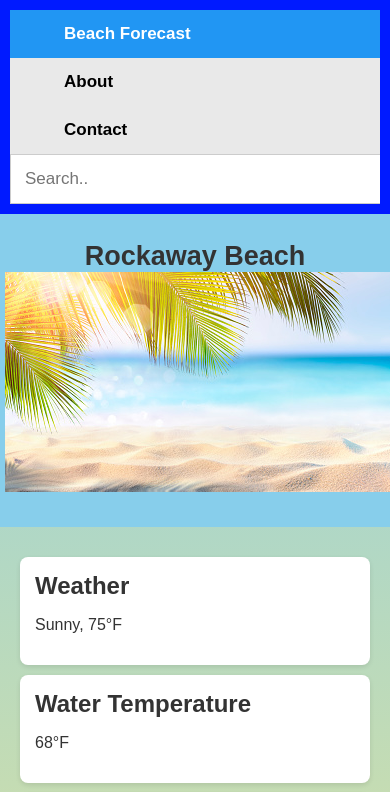
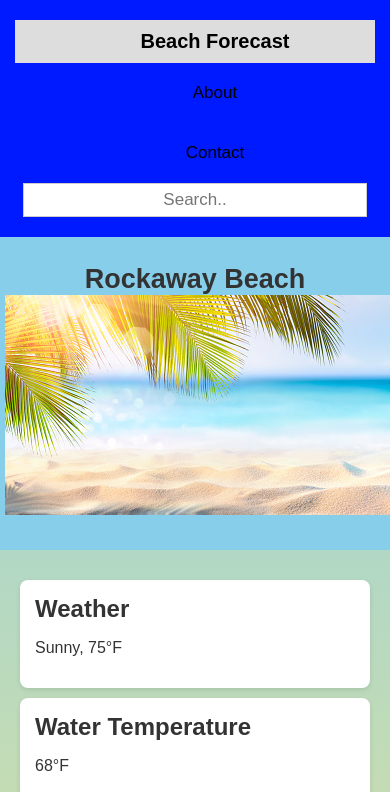
Before and after one commit to haiderqal/beach-app, a plain HTML site: page code.html in a window 390 px wide. Shown: the top 792 px of the page. Drawn offline with Linux system fonts and the light colour scheme; files whose address does not match are found by name.

Commit message:
New update

```diff
--- a/code.html
+++ b/code.html
@@ -7,22 +7,17 @@
     <link rel="stylesheet" href="code2.css" />
   </head>
 
-
-
   <header>
-      <div class="topnav">
-        <h1>
-        <a class="active" href="#home">Beach Forecast</a>
+    <div class="topnav">
+      <a class="home-btn" href="#home">Beach Forecast</a>
+      <!-- Left-aligned button -->
+      <div class="nav-links">
         <a href="#about">About</a>
         <a href="#contact">Contact</a>
-        <input type="text" placeholder="Search.." />
       </div>
-    </h1>
+      <input type="text" placeholder="Search.." />
+    </div>
   </header>
-
-
-
-
 
   <body>
     <div class="Btitle">
--- a/code2.css
+++ b/code2.css
@@ -34,62 +34,84 @@ body {
     padding: 5px;
     font-size: large;
   }
-  /* Add a black background color to the top navigation bar */
+/* Navigation Bar Styling */
 .topnav {
-  overflow: hidden;
-  background-color: #e9e9e9;
+  display: flex;
+  align-items: center;
+  justify-content: space-between; /* Space between left, center, and right */
+  background-color: #001aff;
+  padding: 10px 20px;
 }
 
-/* Style the links inside the navigation bar */
-.topnav a {
-  float: left;
-  display: block;
+/* Home Button Styling (Left Side) */
+.home-btn {
+  display: flex;
+  justify-content: center;
+  background-color: #ddd;
+  font-weight: bold;
+  font-size: 20px;
+  text-decoration: none;
   color: black;
+  padding: 10px 15px;
   text-align: center;
-  padding: 14px 16px;
+}
+
+/* Center Navigation Links */
+.nav-links {
+  display: flex;
+  gap: 20px; /* Space between links */
+}
+
+/* General Navbar Links */
+.nav-links a {
   text-decoration: none;
+  color: black;
+  font-size: 17px;
+  padding: 10px 15px;
+  transition: 0.3s;
+}
+
+/* Hover Effect */
+.nav-links a:hover {
+  background-color: #ddd;
+  color: black;
+  outline: 2px solid #fbff00; /* Yellow outline on hover */
+  transform: scale(1.02);
+  box-shadow: 0 4px 8px rgba(0, 0, 0, 0.2);
+}
+
+/* Search Box (Right Side) */
+.topnav input[type=text] {
+  padding: 6px;
+  border: none;
   font-size: 17px;
 }
 
-/* Change the color of links on hover */
-.topnav a:hover {
-  background-color: #ddd;
-  color: black;
-  outline: 2px solid #fbff00; /* Blue outline on hover */
-    transform: scale(1.02); /* Slightly enlarge the box */
-    box-shadow: 0 4px 8px rgba(0, 0, 0, 0.2); /* Enhance shadow */
+/* Responsive Design for Mobile */
+@media screen and (max-width: 768px) {
+  .topnav {
+      flex-direction: column;
+      align-items: center;
   }
 
-/* Style the "active" element to highlight the current page */
-.topnav a.active {
-  background-color: #2196F3;
-  color: white;
+  .home-btn {
+      text-align: center;
+      width: 100%;
   }
 
-/* Style the search box inside the navigation bar */
-.topnav input[type=text] {
-  float: right;
-  padding: 6px;
-  border: none;
-  margin-top: 8px;
-  margin-right: 16px;
-  font-size: 17px;
+  .nav-links {
+      flex-direction: column;
+      align-items: center;
+      margin: 10px 0;
   }
 
-/* When the screen is less than 600px wide, stack the links and the search field vertically instead of horizontally */
-@media screen and (max-width: 600px) {
-  .topnav a, .topnav input[type=text] {
-    float: none;
-    display: block;
-    text-align: left;
+  .topnav input[type=text] {
       width: 100%;
-    margin: 0;
-    padding: 14px;
-  }
-  .topnav input[type=text] {
+      text-align: center;
       border: 1px solid #ccc;
   }
 }
+
 
   .info-section {
     background: white;
```
Also changed, not shown: 1 other file. Lines whose indentation alone changed are shown as unchanged.
